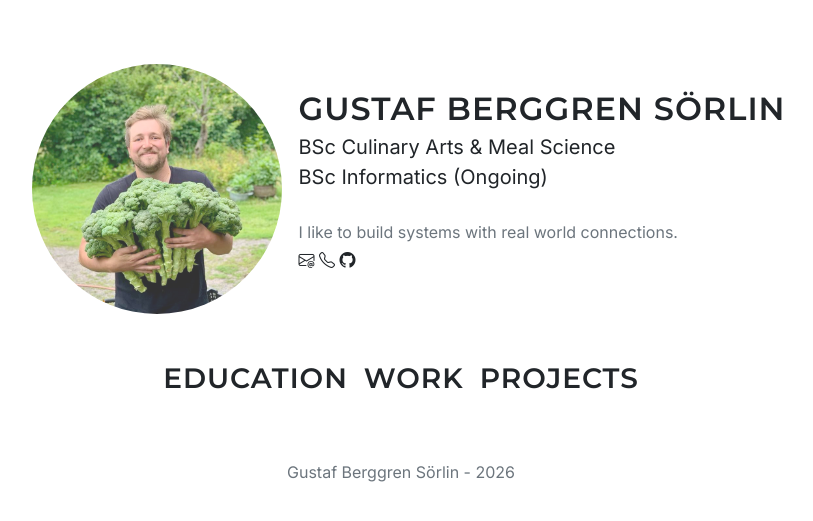
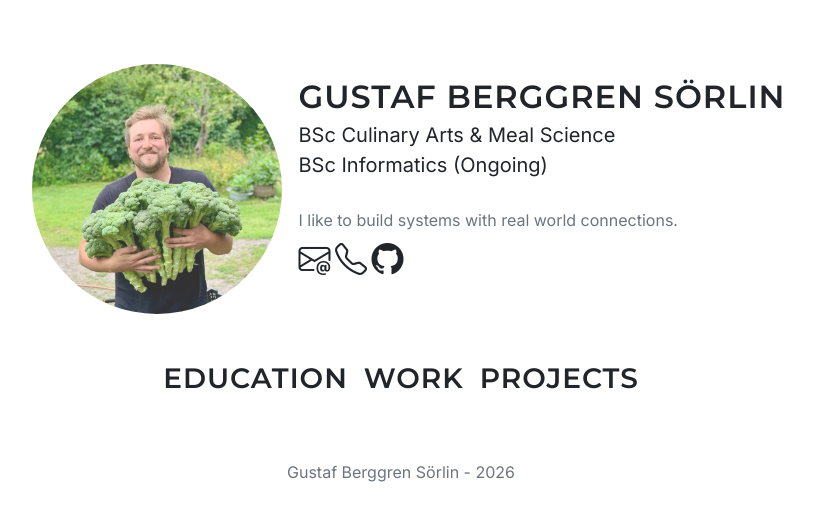
Before and after one commit to gbrggrn/gbrggrn.github.io, a Jekyll site: the page built from index.html, in a window 1280 px wide. Shown: the top 521 px of the page, without its empty margins (239-1052 px from the left). Built offline with Jekyll 4.4.1, drawn with Linux system fonts in a browser that asks for light colours.

Commit message:
Update default.html

```diff
--- a/_layouts/default.html
+++ b/_layouts/default.html
@@ -26,7 +26,7 @@
         <h2 class="mb-1">Gustaf Berggren Sörlin</h2>
         <p class="lead mb-1">BSc Culinary Arts & Meal Science<br>BSc Informatics (Ongoing)</p><br>
         <p class="text-muted mb-1">I like to build systems with real world connections.</p>
-        <i class="bi bi-envelope-at"></i> <i class="bi bi-telephone"></i> <i class="bi bi-github"></i>
+        <i class="bi bi-envelope-at" style="font-size: 2rem;"></i> <i class="bi bi-telephone" style="font-size: 2rem;"></i> <i href="https://github.com/gbrggrn/"class="bi bi-github" style="font-size: 2rem;"></i>
       </div>
 
     </div>
```
